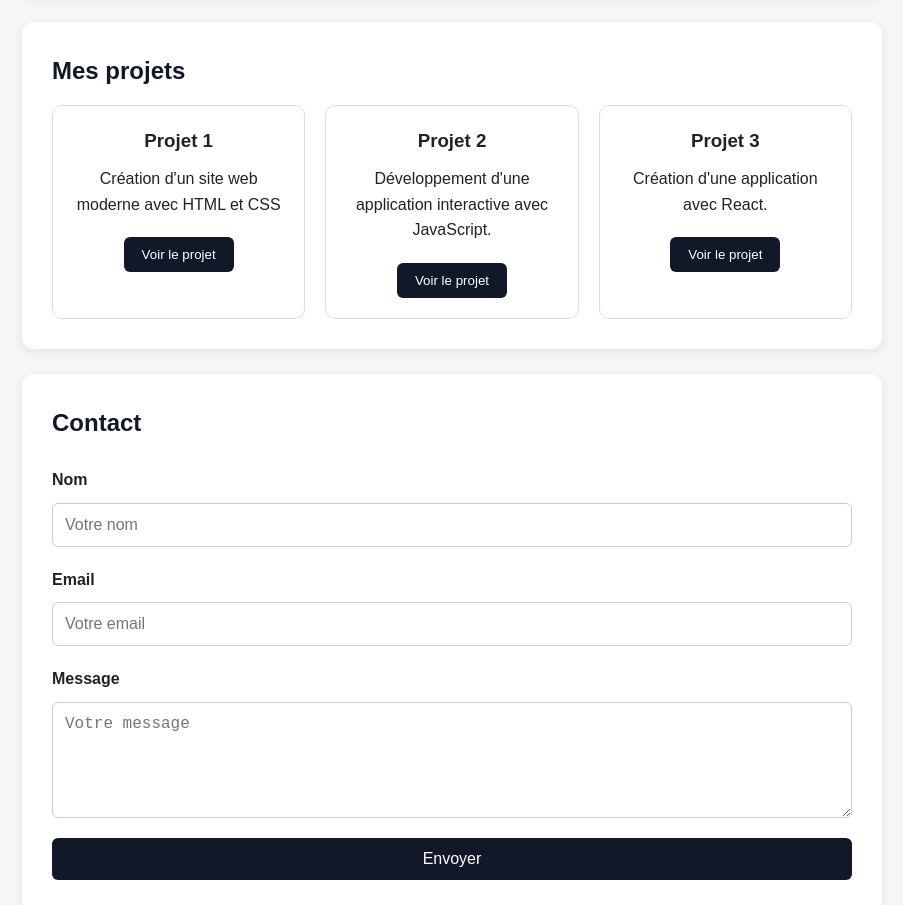
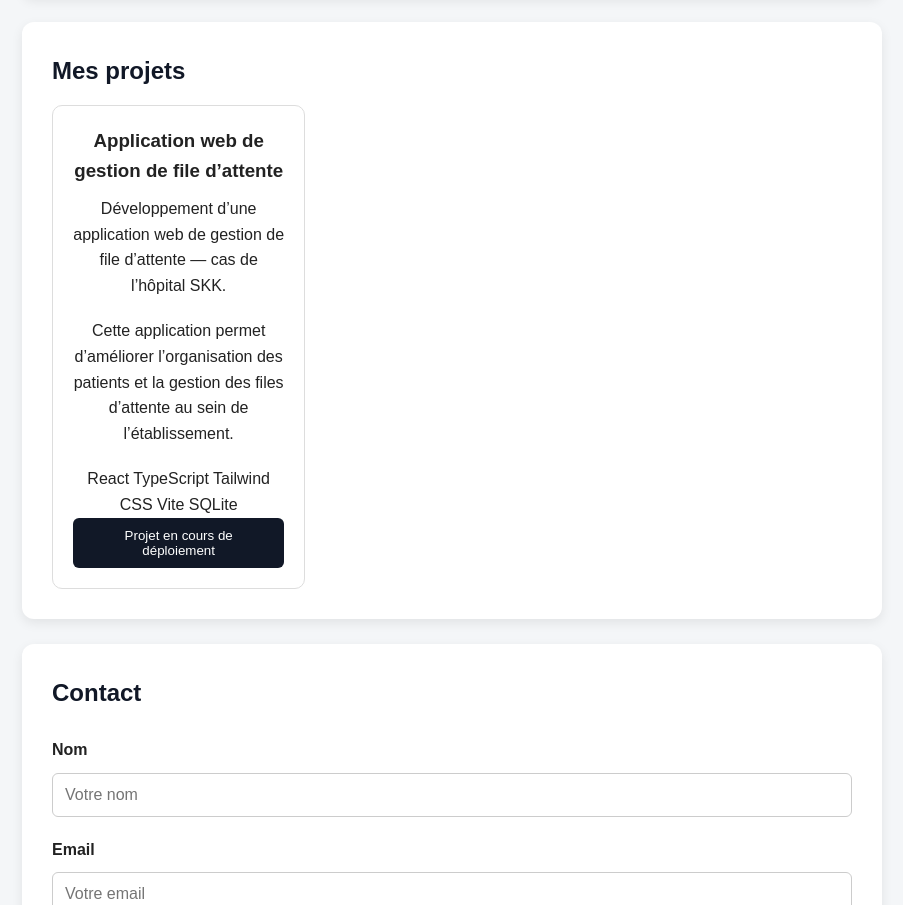
Before and after one commit to heredonawej/portfolio, a plain HTML site: page index.html in a window 1280 px wide. Shown: the part 887-1792 px from the top of the page, without its empty margins (188-1091 px from the left). Drawn offline with Linux system fonts and the light colour scheme.

Commit message:
Ajout du projet gestion de file d'attente

```diff
--- a/index.html
+++ b/index.html
@@ -68,29 +68,34 @@
     <h2>Mes projets</h2>
 
     <div class="projets-container">
+
         <div class="projet">
-                    <h3>Projet 1</h3>
+            <h3>Application web de gestion de file d’attente</h3>
+
             <p>
-                        Création d'un site web moderne avec HTML et CSS
+                Développement d’une application web de gestion de file
+                d’attente — cas de l’hôpital SKK.
             </p>
-                    <button>Voir le projet</button>
+
+            <p>
+                Cette application permet d’améliorer l’organisation des
+                patients et la gestion des files d’attente au sein de
+                l’établissement.
+            </p>
+
+            <div class="technologies">
+                <span>React</span>
+                <span>TypeScript</span>
+                <span>Tailwind CSS</span>
+                <span>Vite</span>
+                <span>SQLite</span>
             </div>
 
-                <div class="projet">
-                    <h3>Projet 2</h3>
-                    <p>
-                        Développement d'une application interactive avec JavaScript.
-                    </p>
-                    <button>Voir le projet</button>
+            <button type="button" disabled>
+                Projet en cours de déploiement
+            </button>
         </div>
 
-                <div class="projet">
-                    <h3>Projet 3</h3>
-                    <p>
-                        Création d'une application avec React.
-                    </p>
-                    <button>Voir le projet</button>
-                </div>
     </div>
 </section>
 
```
Lines whose indentation alone changed are shown as unchanged.
